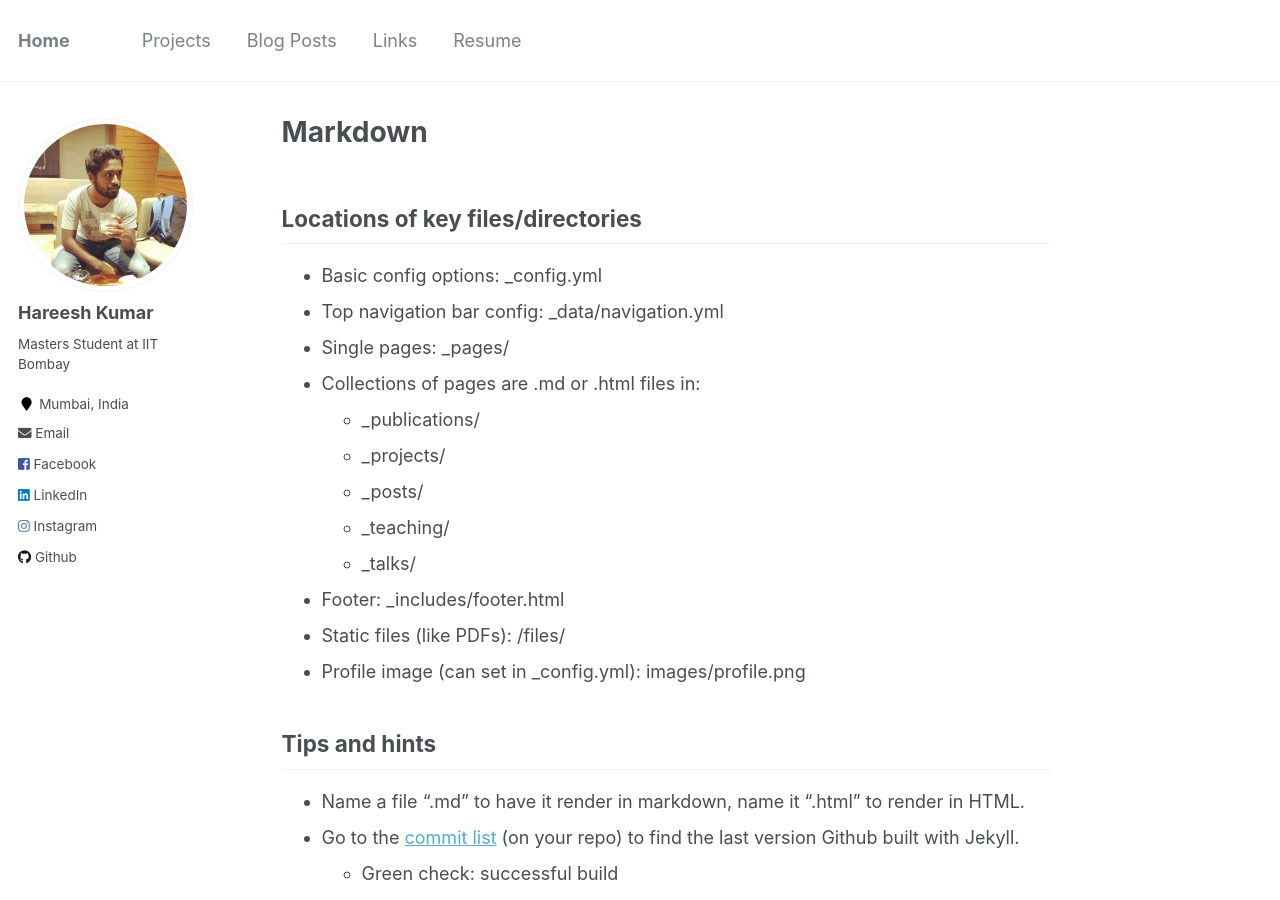
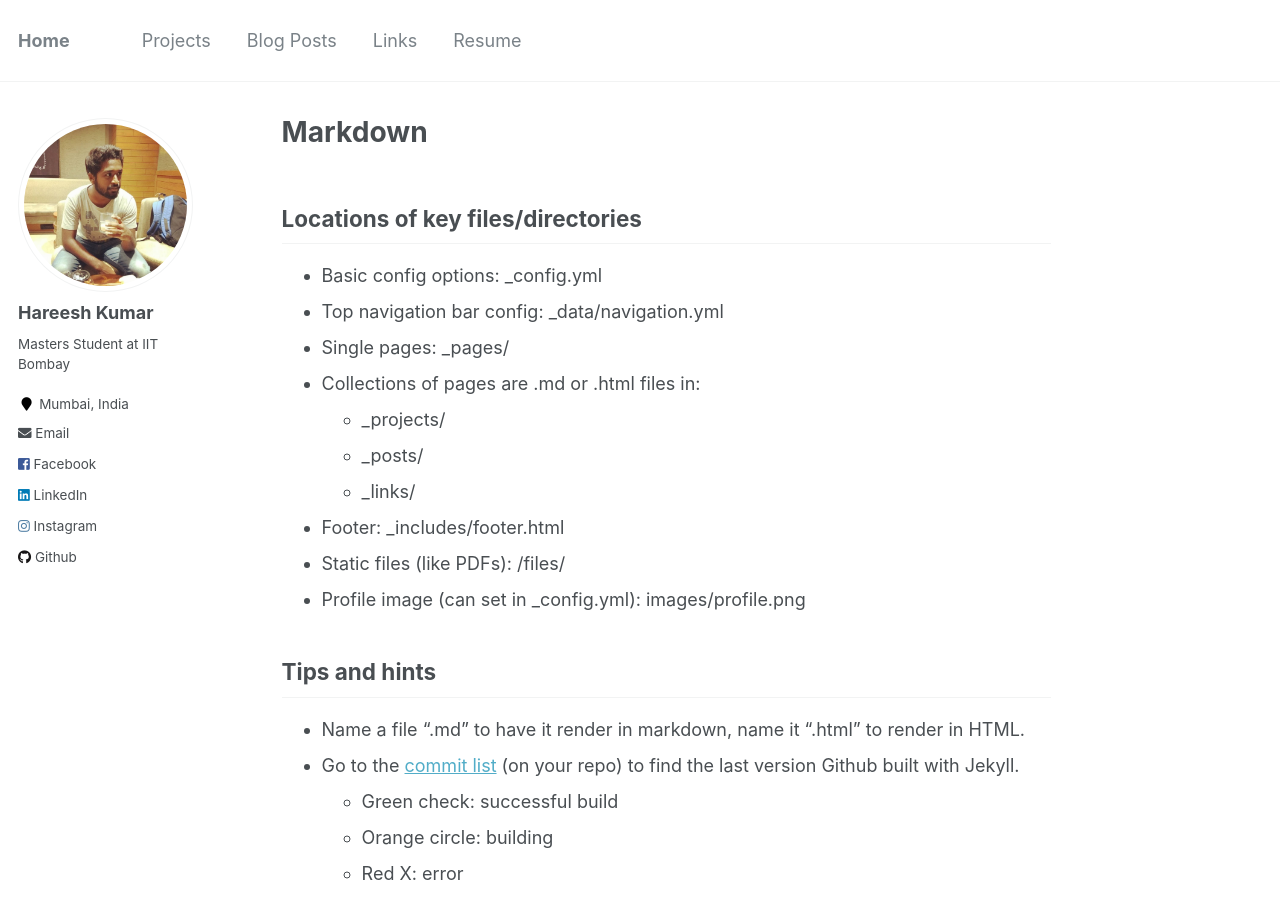
Before and after one commit to har33sh/har33sh.github.io, a Jekyll site: the page built from _pages/markdown.md, in a window 1280 px wide and 900 px high. Built offline with Jekyll 4.4.1, drawn with Linux system fonts in a browser that asks for light colours.

Commit message:
Adding Links

```diff
--- a/_config.yml
+++ b/_config.yml
@@ -19,7 +19,7 @@
 words_per_minute         : 160
 future                   : false
 read_more                : "disabled" # if enabled, adds "Read more" links to excerpts
-talkmap_link             : false #change to true to add link to talkmap on talks page
+talkmap_link             : false #change to true to add link to talkmap on links page
 comments:
   provider               : # false (default), "disqus", "discourse", "facebook", "google-plus", "staticman", "custom"
   disqus:
@@ -178,10 +178,10 @@
   publications:
     output: true
     permalink: /:collection/:path/
-  portfolio:
+  projects:
     output: true
     permalink: /:collection/:path/
-  talks:
+  links:
     output: true
     permalink: /:collection/:path/
 
@@ -224,19 +224,19 @@
       author_profile: true
       share: true
       comments: true
-  # _portfolio
+  # _projects
   - scope:
       path: ""
-      type: portfolio
+      type: projects
     values:
       layout: single
       author_profile: true
       share: true
       comment: true
-  # _talks
+  # _links
   - scope:
       path: ""
-      type: talks
+      type: links
     values:
       layout: talk
       author_profile: true
--- a/_pages/markdown.md
+++ b/_pages/markdown.md
@@ -13,11 +13,9 @@
 * Top navigation bar config: _data/navigation.yml
 * Single pages: _pages/
 * Collections of pages are .md or .html files in:
-  * _publications/
   * _projects/
   * _posts/
-  * _teaching/
-  * _talks/
+  * _links/
 * Footer: _includes/footer.html
 * Static files (like PDFs): /files/
 * Profile image (can set in _config.yml): images/profile.png
```
